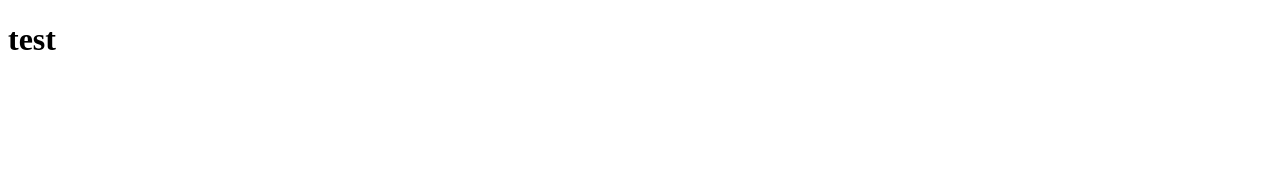
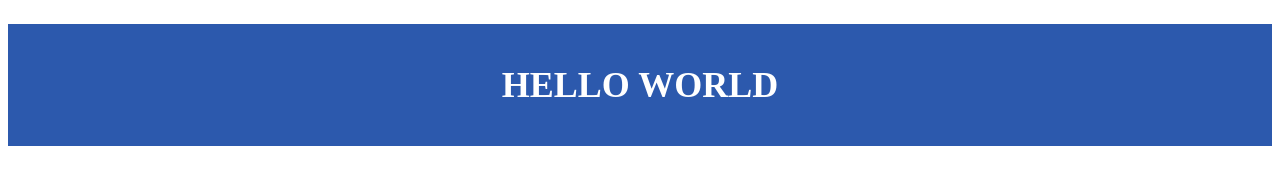
Before and after one commit to mono-eye/main, a plain HTML site: page index.html in a window 1280 px wide. Drawn offline with Linux system fonts and the light colour scheme.

Commit message:
style.css追加

```diff
--- a/index.html
+++ b/index.html
@@ -5,14 +5,24 @@
 <meta http-equiv="X-UA-Compatible" content="IE=edge">
 <!-- SPの表示方法 -->
 <meta name="viewport" content="width=device-width, initial-scale=1.0">
-<meta name="description" content="test">
-<title>test</title>
+<meta name="description" content="GitHubについて学んでいます">
+<title>GitHubの練習</title>
+<style>
+ h1{
+  font-size: 36px;
+  font-weight: 900;
+  color: #ffffff;
+  background-color: #2c59ad;
+  text-align: center;
+  padding: 40px 0;
+ }
+</style>
 
 </head>
 <body>
  <div id="wrapper">
   <div class="container">
-   <h1>test</h1>
+   <h1>HELLO WORLD</h1>
 
 
   </div><!-- container -->
```
